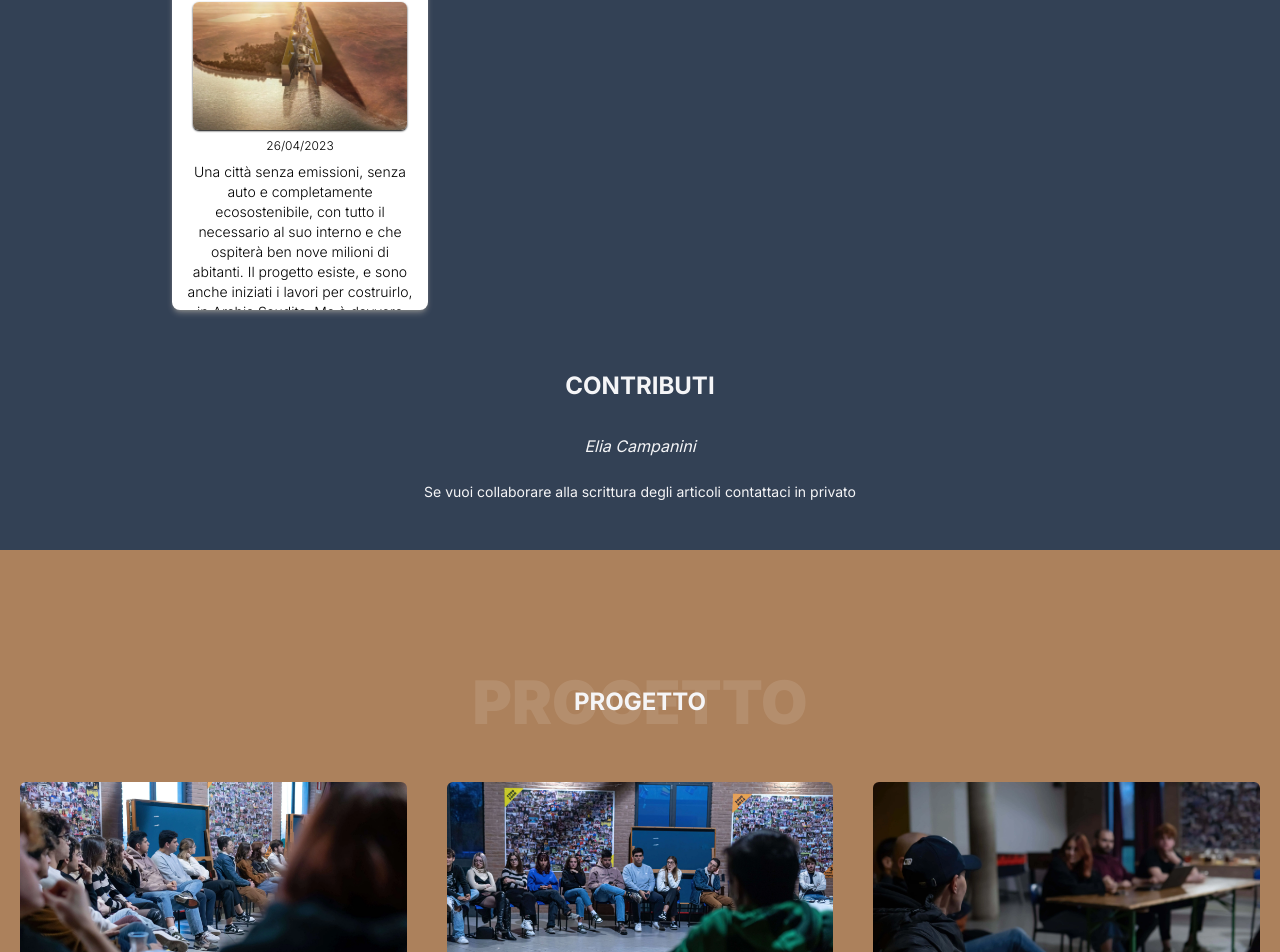
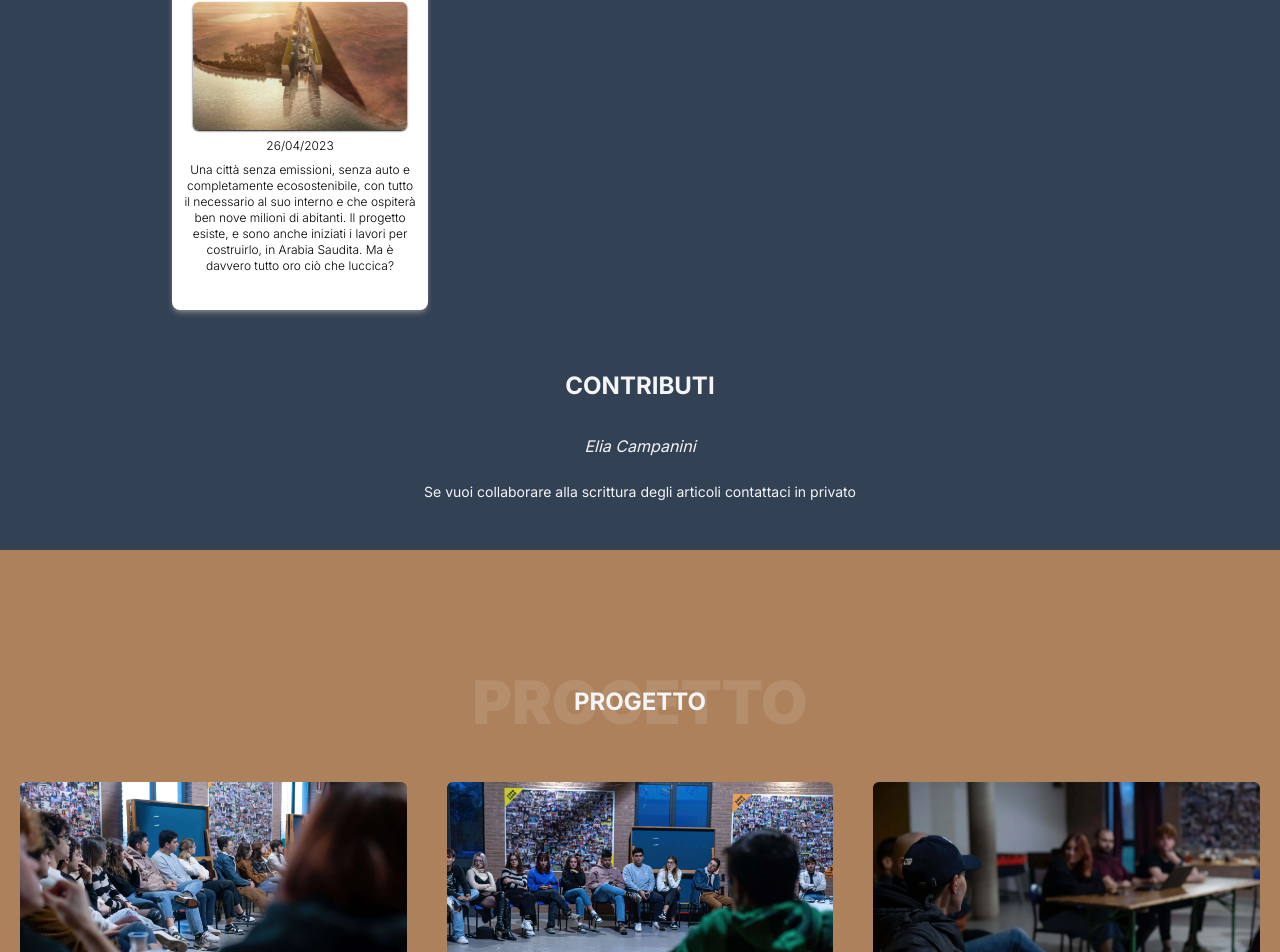
Before and after one commit to RickyBenevelli/caffeina-politica, a Next.js app: page / in a window 1280 px wide. Shown: the part 2137-3089 px from the top of the page. Built offline with nearby package versions, Linux system fonts and the light colour scheme.

Commit message:
rimossi i suggeriti se non ci sono, rimpicciolita la dimensione del testo

```diff
--- a/components/Card.jsx
+++ b/components/Card.jsx
@@ -13,7 +13,7 @@ const Card = ({post}) => {
                 <h1 className='font-semibold text-xl text-center py-2'>{post.frontmatter.title}</h1>
                 <Image src={post.frontmatter.image} alt={post.frontmatter.title} width={300} height={300} className="object-cover w-5/6 h-32 mx-auto rounded-md shadow-sm shadow-black " />
                 <p className='text-center font-light text-xs p-2'>{dayjs(post.frontmatter.date).format('D/MM/YYYY')}</p>
-                <p className='text-center font-light text-sm px-3'>
+                <p className='text-center font-light text-xs px-3'>
                   {post.frontmatter.excerpt}
                 </p>
             </div>
--- a/components/Suggested.jsx
+++ b/components/Suggested.jsx
@@ -4,9 +4,9 @@ import Card from "./Card";
 import Title from "./Title";
 
 const Suggested = ({suggested}) => {
-    // console.log(suggested)
+
   return (
-    <div>
+    <div className={`${suggested?.length != 0 ? "" : "hidden"}`}>
       <Title title="ARTICOLI" background="CORRELATI"/>
       <div className="flex overflow-x-scroll pb-10 scrollbar-hide snap-x">
         <div className="flex flex-nowrap lg:ml-40 md:ml-20 ml-10 snap-x">
```
